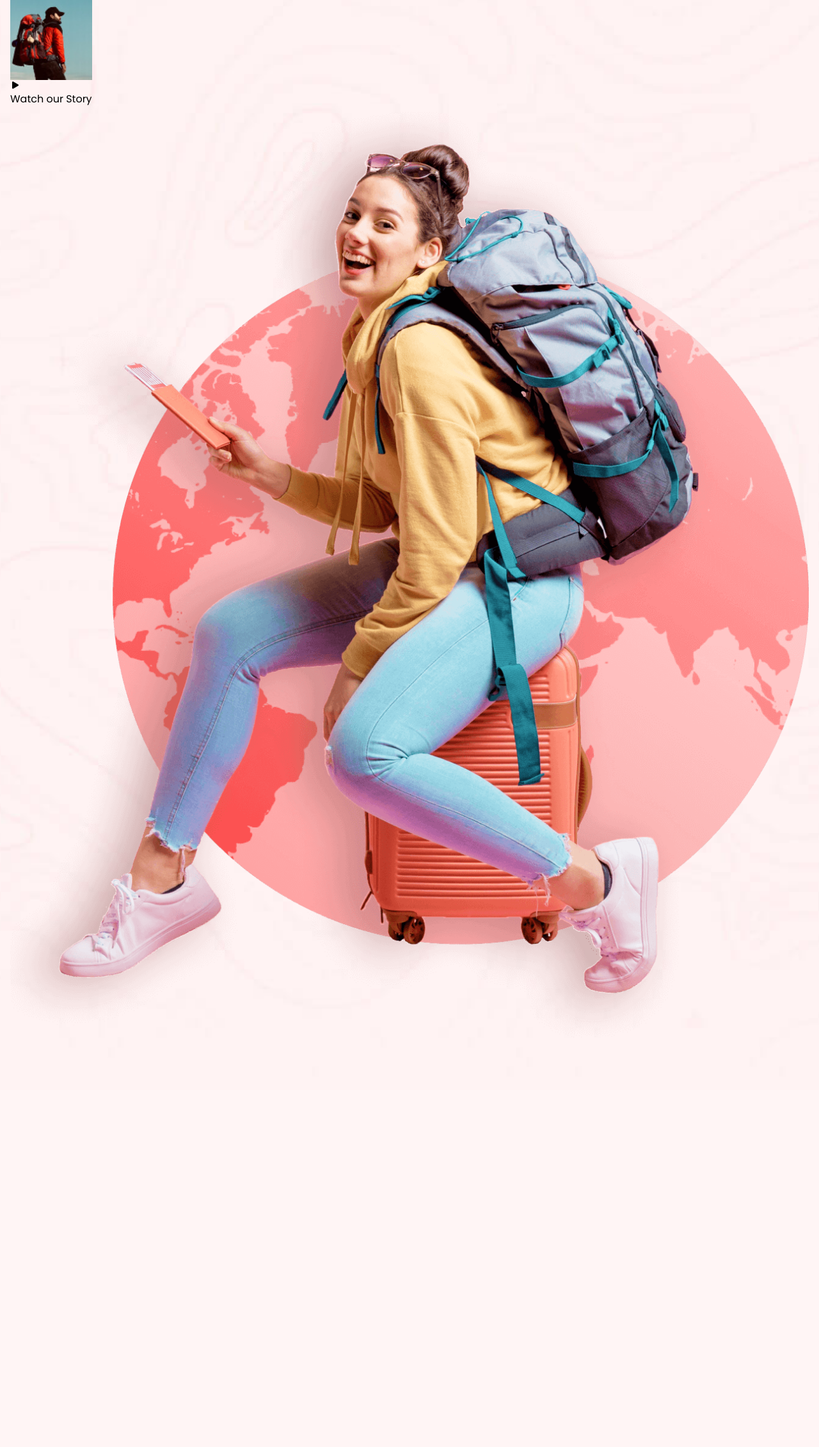
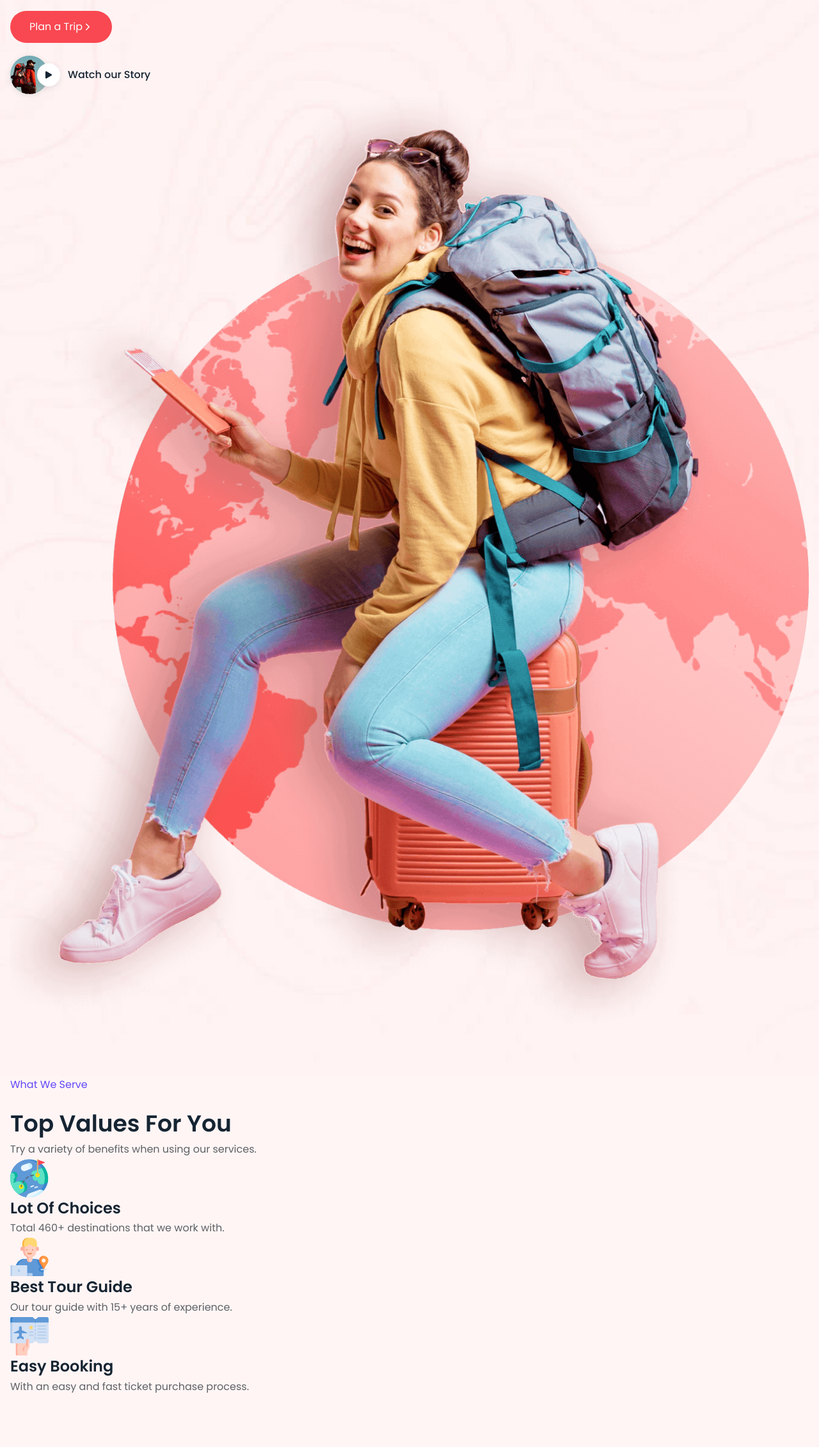
Before and after one commit to DaniyalKhaan/Travelia-Travel-Website, a plain HTML site: page index.html in a window 1280 px wide. Shown: the part 325-2586 px from the top of the page at 64% size. Before the commit the page ends 2028 px from the top, so only its background shows below. Drawn offline with nearby package versions, Linux system fonts and the light colour scheme.

Commit message:
hero-done

```diff
--- a/assets/css/style.css
+++ b/assets/css/style.css
@@ -481,11 +481,66 @@ img {
   font-size: var(--fontSize-7);
 }
 
+.hero-title {
+  margin-block: 20px;
+}
+
+.hero-text {
+  margin-block-end: 30px;
+}
+
+.hero .btn-secondary {
+  margin-block-end: 20px;
+}
+
+.hero-btn {
+  color: var(--text-gunmetal);
+  font-weight: var(--weight-medium);
+  display: flex;
+  align-items: center;
+  gap: 30px;
+  transition: var(--transition-fast);
+}
+
+.hero-btn .btn-image {
+  position: relative;
+  width: 60px;
+  height: 60px;
+  border-radius: var(--radius-circle);
+  background-color: var(--bg-gainsboro);
+  box-shadow: var(--shadow-1);
+}
+
+.hero-btn .img-cover {
+  border-radius: inherit;
+}
+
+.hero-btn ion-icon{
+  position: absolute;
+  top: 50%;
+  right: 0;
+  transform: translate(50%, -50%);
+  background-color: var(--bg-white);
+  padding: 10px;
+  border-radius: inherit;
+  box-shadow: var(--shadow-1);
+}
+
+.hero-btn:is(:hover, :focus-visible) {
+  color: var(--text-majorelle-blue);
+}
+
+
 
 /*-----------------------------------*\
   #SERVICE
 \*-----------------------------------*/
 
+
+.service-subtitle {
+  color: var(--bg-majorelle-blue);
+  margin-block-end: 20px;
+}
 
 
 
--- a/index.html
+++ b/index.html
@@ -153,6 +153,76 @@
             </section>
 
 
+            <section class="section service-section" aria-label="service">
+
+                <div class="container">
+
+                    <div class="title-wrapper">
+                        <p class="service-subtitle">
+                            What We Serve
+                        </p>
+
+                        <h2 class="h2 title service-title">
+                            Top Values For You
+                        </h2>
+
+                        <p class="service-text">
+                            Try a variety of benefits when
+                            using our services.
+                        </p>
+                    </div>
+
+                    <div class="service-card">
+                        <div class="card-icon">
+                            <img src="./assets/images/service-icon-1.svg" alt="icon"
+                            loading="lazy" width="60" height="60" >
+                        </div>
+
+                        <h3 class="h3 title card-title">
+                            Lot Of Choices
+                        </h3>
+
+                        <p class="card-text">
+                            Total 460+ destinations that we work with.
+                        </p>
+                    </div>
+                    <div class="service-card">
+                        <div class="card-icon">
+                            <img src="./assets/images/service-icon-2.svg" alt="icon"
+                            loading="lazy" width="60" height="60" >
+                        </div>
+
+                        <h3 class="h3 title card-title">
+                            Best Tour Guide
+                        </h3>
+
+                        <p class="card-text">
+                            Our tour guide with 15+ years of experience.
+                        </p>
+                    </div>
+                    <div class="service-card">
+                        <div class="card-icon">
+                            <img src="./assets/images/service-icon-3.svg" alt="icon"
+                            loading="lazy" width="60" height="60" >
+                        </div>
+
+                        <h3 class="h3 title card-title">
+                            Easy Booking
+                        </h3>
+
+                        <p class="card-text">
+                            With an easy and fast ticket purchase process.
+                        </p>
+                    </div>
+
+
+
+
+                </div>
+
+            </section>
+
+
 
 
 
```
